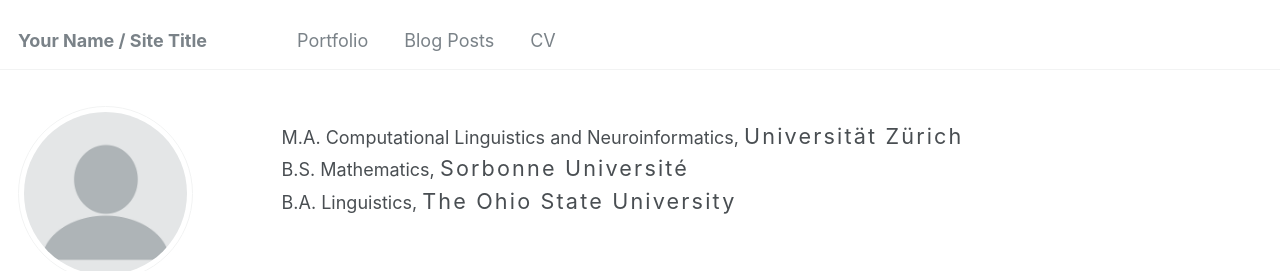
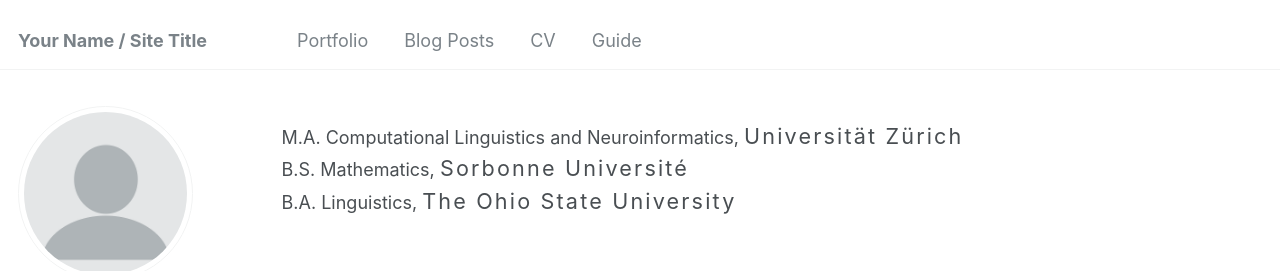
Before and after one commit to askrbayern/askrbayern.github.io, a Jekyll site: the page built from _pages/about.md, in a window 1280 px wide. Shown: the top 271 px of the page. Built offline with Jekyll 4.4.1, drawn with Linux system fonts in a browser that asks for light colours; some web fonts are replaced.

Commit message:
Update navigation.yml

```diff
--- a/_data/navigation.yml
+++ b/_data/navigation.yml
@@ -8,3 +8,6 @@ main:
 
   - title: "CV"
     url: /cv/
+
+  - title: "Guide"
+    url: /guide/
```
